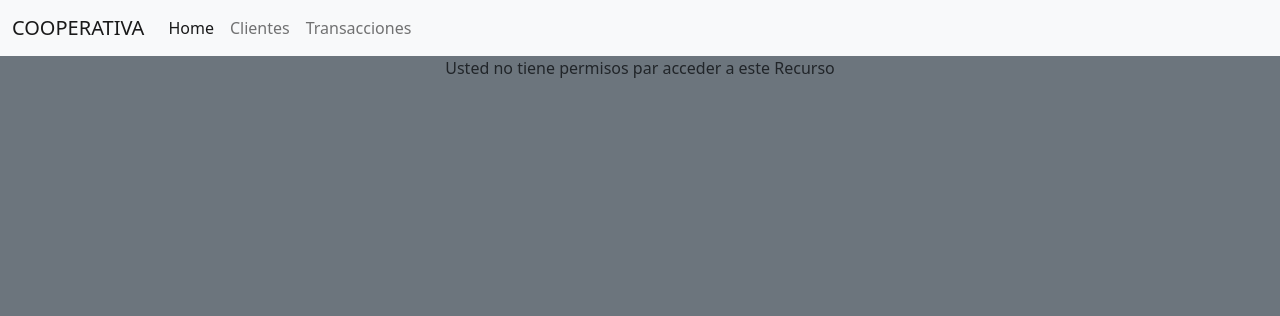
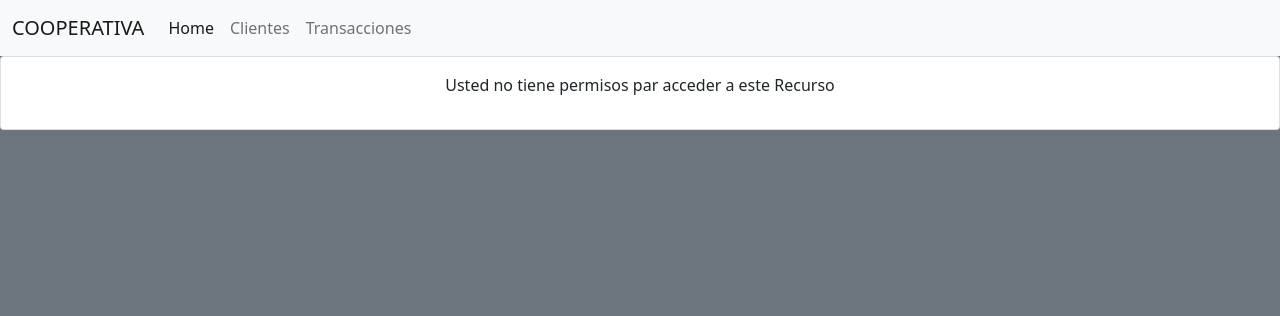
Before and after one commit to KevinC29/Desarrollo_Plataformas, a Django app: page /transacciones/retirar/1/ in a window 1280 px wide. Shown: the top 316 px of the page. Run offline with Django 3.2, Linux system fonts and the light colour scheme; parts of the project's set-up code (start-up, migrations or seed data) failed here and were passed over.

Commit message:
django
django-forbidden y desactive

```diff
--- a/django2/cooperativa/templates/login/forbidden.html
+++ b/django2/cooperativa/templates/login/forbidden.html
@@ -32,8 +32,13 @@
             </div>
         </div>
     </nav>
-    <p class="text-center">
-        Usted no tiene permisos par acceder a este Recurso
-    </p>
+    <div class="card">
+        <div class="card-body">
+            <p class="text-center">
+                Usted no tiene permisos par acceder a este Recurso
+            </p>
+        </div>
+    </div>
+
 
 </body>
```
Also changed, not shown: django2/cooperativa/templates/login/desactive.html (+8 -3 lines).
